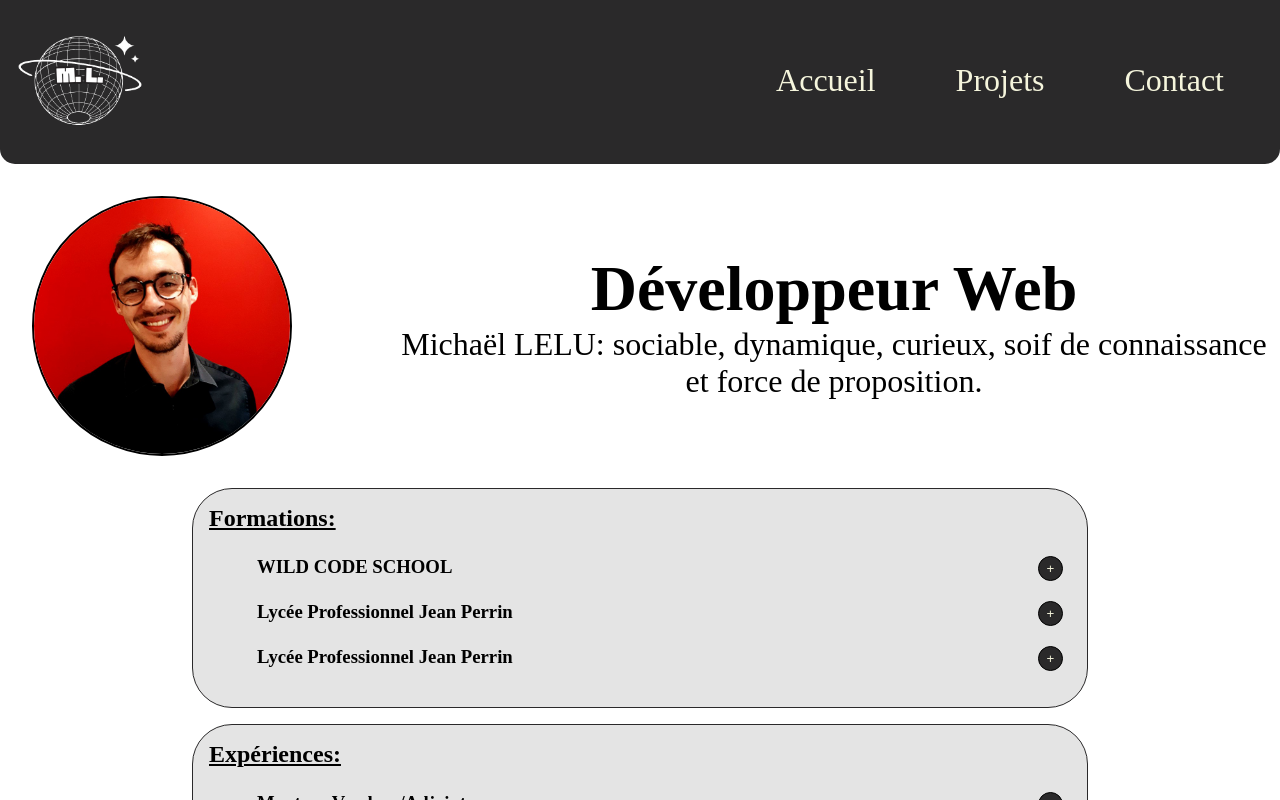
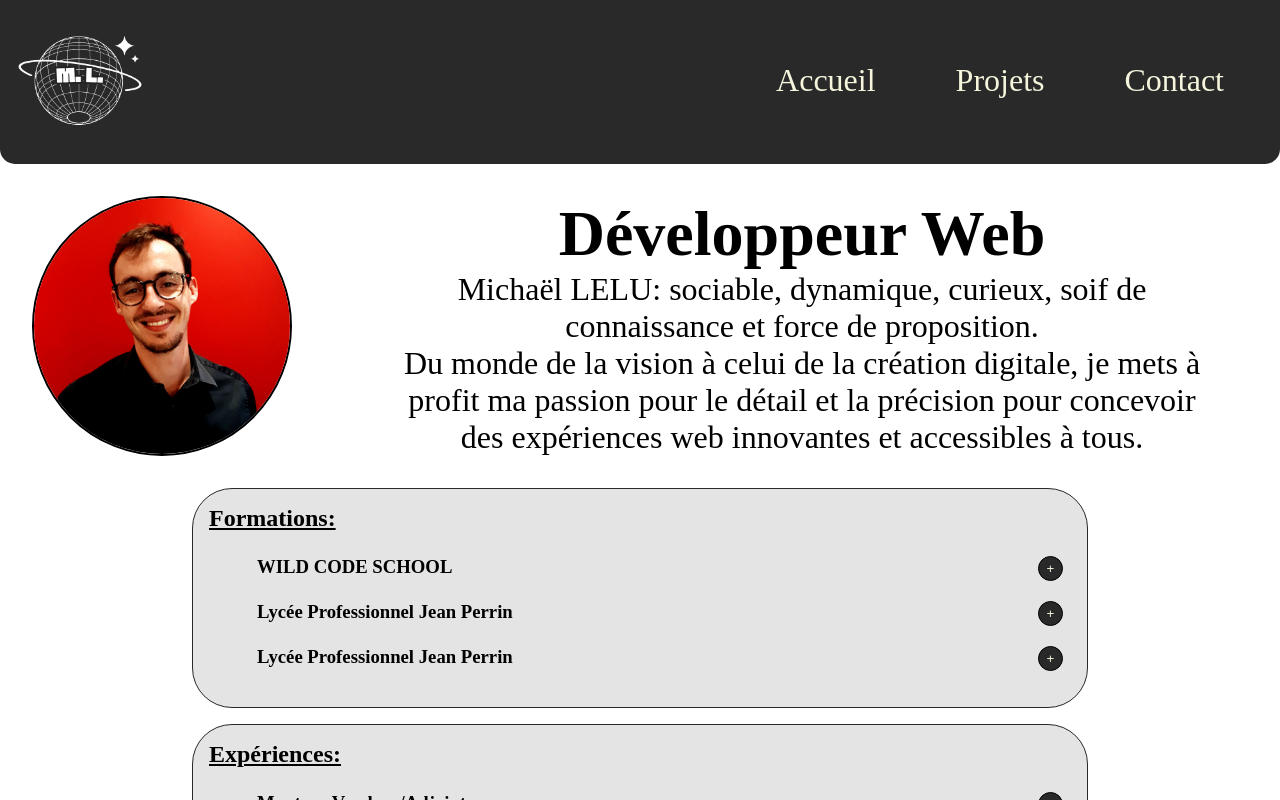
Before and after one commit to MichaelLELU/Portfolio-React, a React (Vite) app: page / in a window 1280 px wide. Shown: the top 800 px of the page. Built offline with nearby package versions, Linux system fonts and the light colour scheme.

Commit message:
fix accroche phrase

```diff
--- a/src/pages/homepage/HomePage.jsx
+++ b/src/pages/homepage/HomePage.jsx
@@ -16,7 +16,10 @@ export default function HomePage () {
                 <div className='presentationText'>
                     <h1>Développeur Web </h1>
                     <p>Michaël LELU: sociable, dynamique, curieux,
-                    soif de connaissance et force de proposition.</p>
+                    soif de connaissance et force de proposition. <br />
+                    Du monde de la vision à celui de la création digitale,
+                    je mets à profit ma passion pour le détail et la précision pour
+                    concevoir des expériences web innovantes et accessibles à tous.</p>
                 </div>
             </div>
             <div className='articles'>
--- a/src/pages/homepage/homeStyle.scss
+++ b/src/pages/homepage/homeStyle.scss
@@ -13,6 +13,7 @@
     display: block;
     text-align: center;
     margin-left: 2em;
+    margin-right: 2em;
     font-size: 2em;
 }
 .articles {
```
